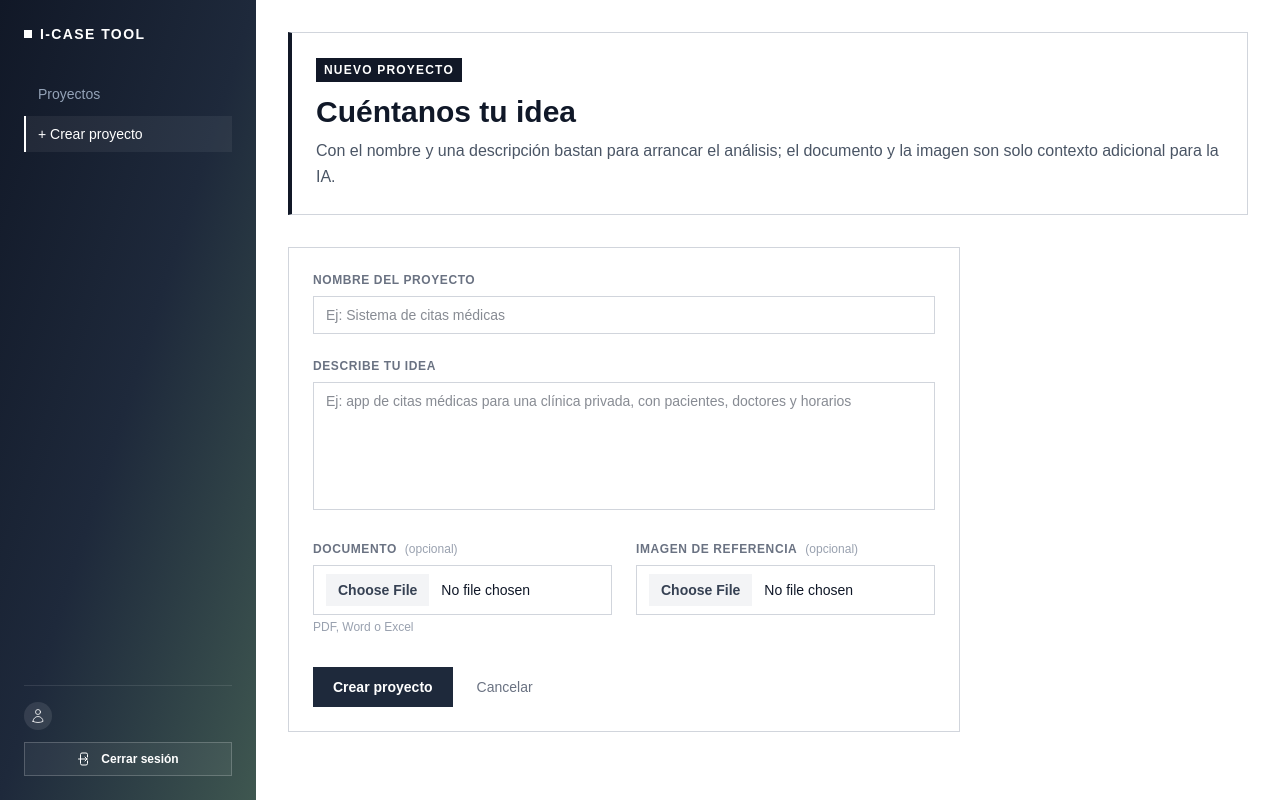
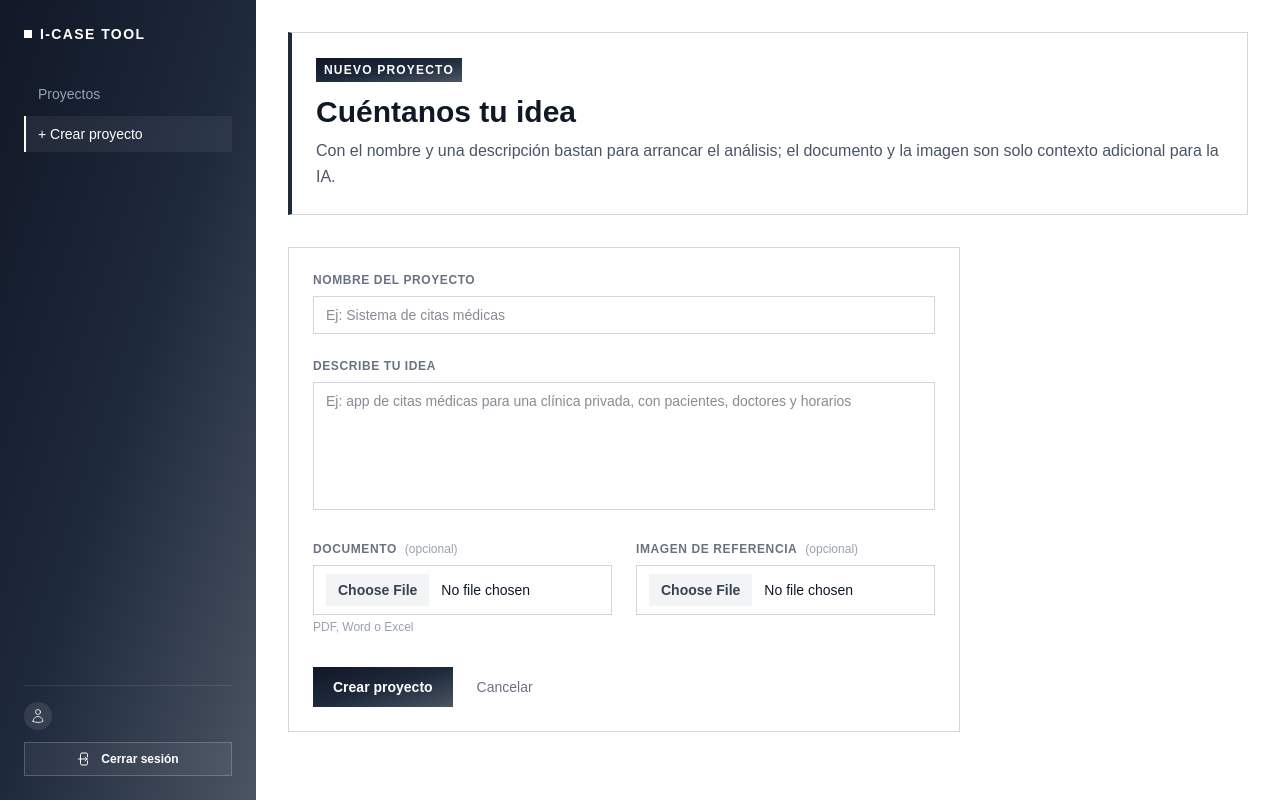
Before and after one commit to carlitosgiovanniramos/icase-tool, a Next.js app: page /crear in a window 1280 px wide. Built offline with nearby package versions, Linux system fonts and the light colour scheme; no server answers.

Commit message:
Fase Beta 1.4

```diff
--- a/app/(app)/crear/page.js
+++ b/app/(app)/crear/page.js
@@ -6,7 +6,7 @@ import Link from "next/link";
 import { createClient } from "@/lib/supabase/client";
 import { pedirJson } from "@/lib/pedirJson";
 import { useAlert } from "../../AlertProvider";
-import { PALETA } from "../../estilos";
+import { PALETA, DEGRADADO_AUTH } from "../../estilos";
 
 function Campo({ etiqueta, opcional, children }) {
   return (
@@ -107,11 +107,10 @@ export default function CrearProyecto() {
     <div>
       <header
         className="mb-8 bg-white border border-gray-300 p-6"
-        style={{ borderLeft: `4px solid ${PALETA.negro}` }}
+        style={{ borderLeft: `4px solid ${PALETA.navy}` }}
       >
         <span
-          className="inline-block text-xs font-bold tracking-widest uppercase px-2 py-1 mb-3 text-white"
-          style={{ backgroundColor: PALETA.negro }}
+          className={`inline-block text-xs font-bold tracking-widest uppercase px-2 py-1 mb-3 text-white ${DEGRADADO_AUTH}`}
         >
           Nuevo proyecto
         </span>
@@ -174,8 +173,7 @@ export default function CrearProyecto() {
           <button
             type="submit"
             disabled={cargando}
-            style={{ backgroundColor: PALETA.navy }}
-            className="text-white px-5 py-2.5 text-sm font-semibold disabled:opacity-50 hover:brightness-125"
+            className={`text-white px-5 py-2.5 text-sm font-semibold disabled:opacity-50 hover:brightness-125 transition-all ${DEGRADADO_AUTH}`}
           >
             {cargando ? "Creando..." : "Crear proyecto"}
           </button>
--- a/app/(app)/page.js
+++ b/app/(app)/page.js
@@ -3,7 +3,7 @@
 import { useEffect, useMemo, useState } from "react";
 import Link from "next/link";
 import { createClient } from "@/lib/supabase/client";
-import { PALETA, ROTACION_COLORES } from "../estilos";
+import { PALETA, ROTACION_COLORES, DEGRADADO_AUTH } from "../estilos";
 
 const POR_PAGINA = 6;
 
@@ -65,8 +65,7 @@ export default function Home() {
 
         <Link
           href="/crear"
-          style={{ backgroundColor: PALETA.navy }}
-          className="text-white px-4 py-2 text-sm font-semibold hover:brightness-125"
+          className={`text-white px-4 py-2 text-sm font-semibold hover:brightness-125 transition-all ${DEGRADADO_AUTH}`}
         >
           + Crear proyecto
         </Link>
--- a/app/(app)/proyectos/[id]/page.js
+++ b/app/(app)/proyectos/[id]/page.js
@@ -11,7 +11,7 @@ import DiagramaBox from "./DiagramaBox";
 import FaseStepper from "./FaseStepper";
 import FaseIndice from "./FaseIndice";
 import { useAlert } from "../../../AlertProvider";
-import { PALETA } from "../../../estilos";
+import { PALETA, DEGRADADO_AUTH } from "../../../estilos";
 
 function BotonAprobar({ aprobado, onClick, etiqueta }) {
   if (aprobado) {
@@ -347,11 +347,10 @@ export default function WorkspaceProyecto() {
       {vista === "resumen" && (
         <header
           className="mb-8 bg-white border border-gray-300 p-6"
-          style={{ borderLeft: `4px solid ${PALETA.negro}` }}
+          style={{ borderLeft: `4px solid ${PALETA.navy}` }}
         >
           <span
-            className="inline-block text-xs font-bold tracking-widest uppercase px-2 py-1 mb-3 text-white"
-            style={{ backgroundColor: PALETA.negro }}
+            className={`inline-block text-xs font-bold tracking-widest uppercase px-2 py-1 mb-3 text-white ${DEGRADADO_AUTH}`}
           >
             Proyecto
           </span>
--- a/app/estilos.js
+++ b/app/estilos.js
@@ -11,7 +11,7 @@ export const PALETA = {
 
 // Única excepción deliberada a "sin degradados": el fondo de login/registro.
 export const DEGRADADO_AUTH =
-  "bg-gradient-to-br from-[#111827] via-[#1e293b] to-[#3f5750]";
+  "bg-gradient-to-br from-[#111827] via-[#1e293b] to-[#4b5563]";
 
 export const ROTACION_COLORES = [
   PALETA.navy,
```
